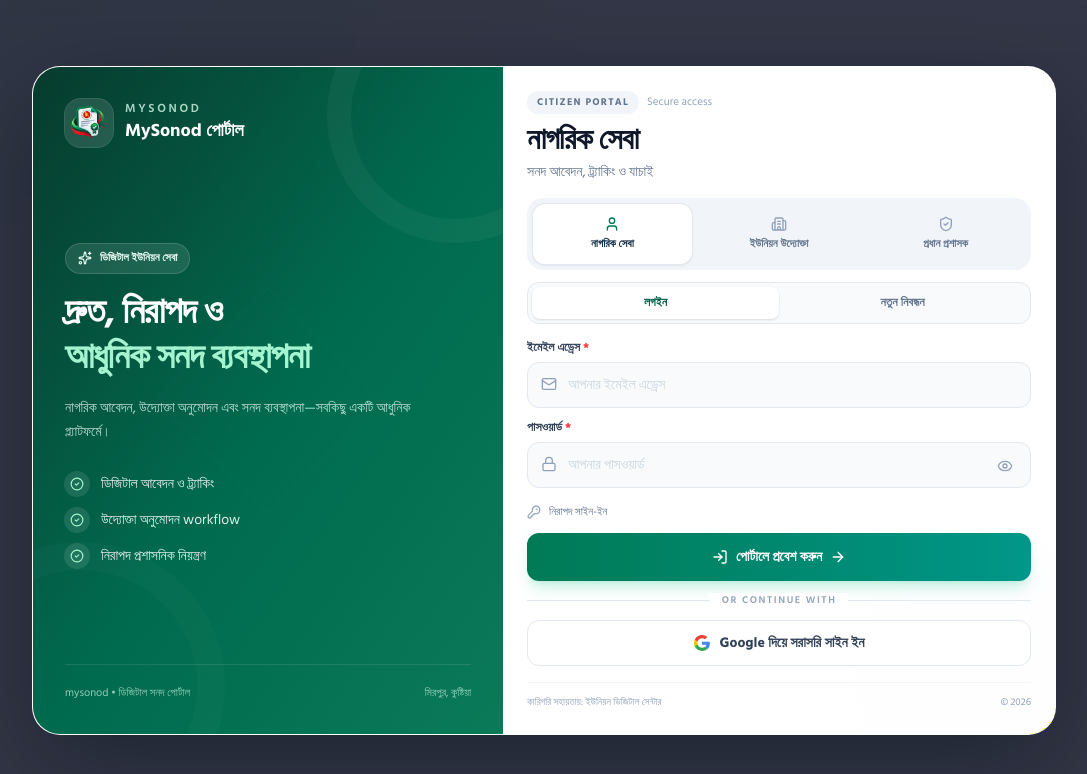
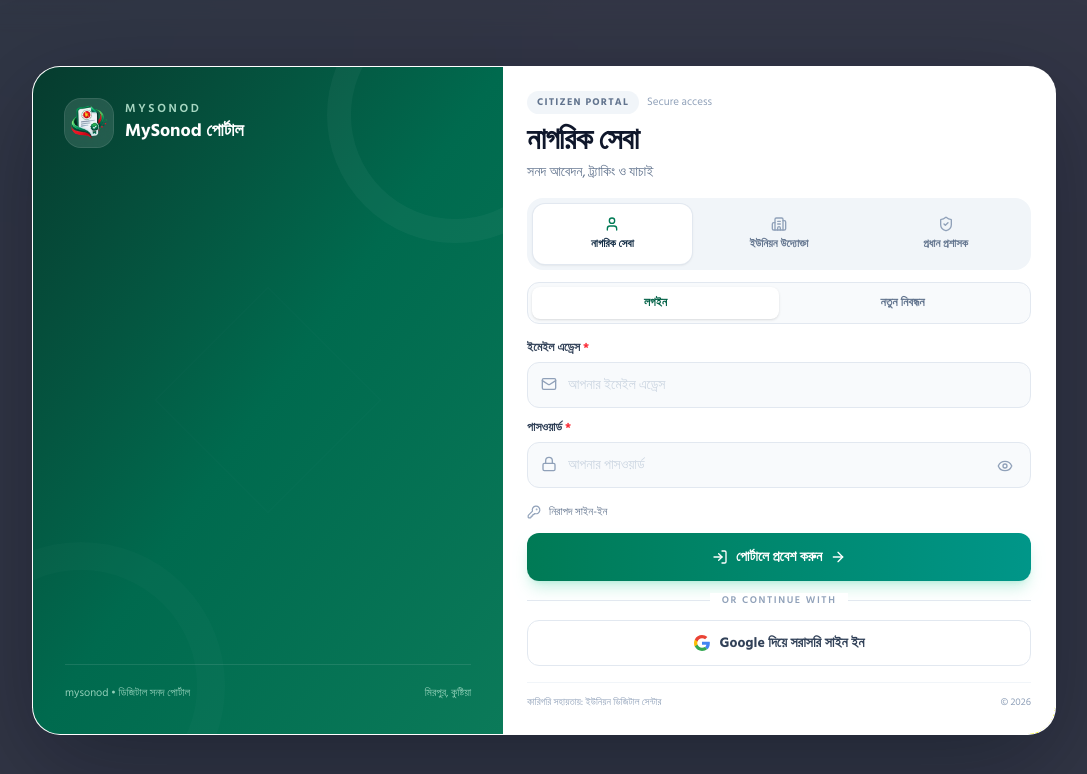
Before and after one commit to justmohi/mysonod, a React (Vite) app: page / in a window 1280 px wide. Shown: the top 774 px of the page, without its empty margins (96-1183 px from the left). Built offline with nearby package versions, Linux system fonts and the light colour scheme; no server answers; the database is empty; a web font is replaced by a local one.

Commit message:
Add subtle animated glow and orbit effects to sign-in UI

```diff
--- a/src/index.css
+++ b/src/index.css
@@ -1122,3 +1122,41 @@ select option {
     transition: none !important;
   }
 }
+
+
+/* MySonod sign-in motion design: restrained, smooth and accessibility-aware. */
+@keyframes ms-auth-float {
+  0%, 100% { transform: translate3d(0, 0, 0); }
+  50% { transform: translate3d(0, -13px, 0); }
+}
+@keyframes ms-auth-drift {
+  0%, 100% { transform: translate3d(0, 0, 0) scale(1); }
+  50% { transform: translate3d(12px, -10px, 0) scale(1.045); }
+}
+@keyframes ms-auth-orbit-spin {
+  from { rotate: 0deg; }
+  to { rotate: 360deg; }
+}
+@keyframes ms-auth-reveal {
+  from { opacity: 0; transform: translate3d(0, 14px, 0); }
+  to { opacity: 1; transform: translate3d(0, 0, 0); }
+}
+@keyframes ms-auth-headline-glow {
+  0%, 100% { text-shadow: 0 0 0 rgba(167, 243, 208, 0); }
+  50% { text-shadow: 0 5px 24px rgba(167, 243, 208, .18); }
+}
+.ms-auth-glow { will-change: transform; animation: ms-auth-drift 11s ease-in-out infinite; }
+.ms-auth-glow-two { animation-delay: -5s; animation-duration: 14s; }
+.ms-auth-orbit { transform-origin: center; will-change: rotate; }
+.ms-auth-orbit-one { animation: ms-auth-orbit-spin 42s linear infinite; }
+.ms-auth-orbit-two { animation: ms-auth-orbit-spin 55s linear infinite reverse; }
+.ms-auth-orbit-three { animation: ms-auth-float 8s ease-in-out infinite; }
+.ms-auth-logo-float { animation: ms-auth-float 5s ease-in-out infinite; }
+.ms-auth-content-reveal { animation: ms-auth-reveal .8s cubic-bezier(.2,.75,.25,1) both; }
+.ms-auth-headline { animation: ms-auth-headline-glow 5s ease-in-out 1s infinite; }
+@media (prefers-reduced-motion: reduce) {
+  .ms-auth-glow, .ms-auth-orbit, .ms-auth-logo-float, .ms-auth-content-reveal, .ms-auth-headline {
+    animation: none !important;
+    will-change: auto !important;
+  }
+}
```
